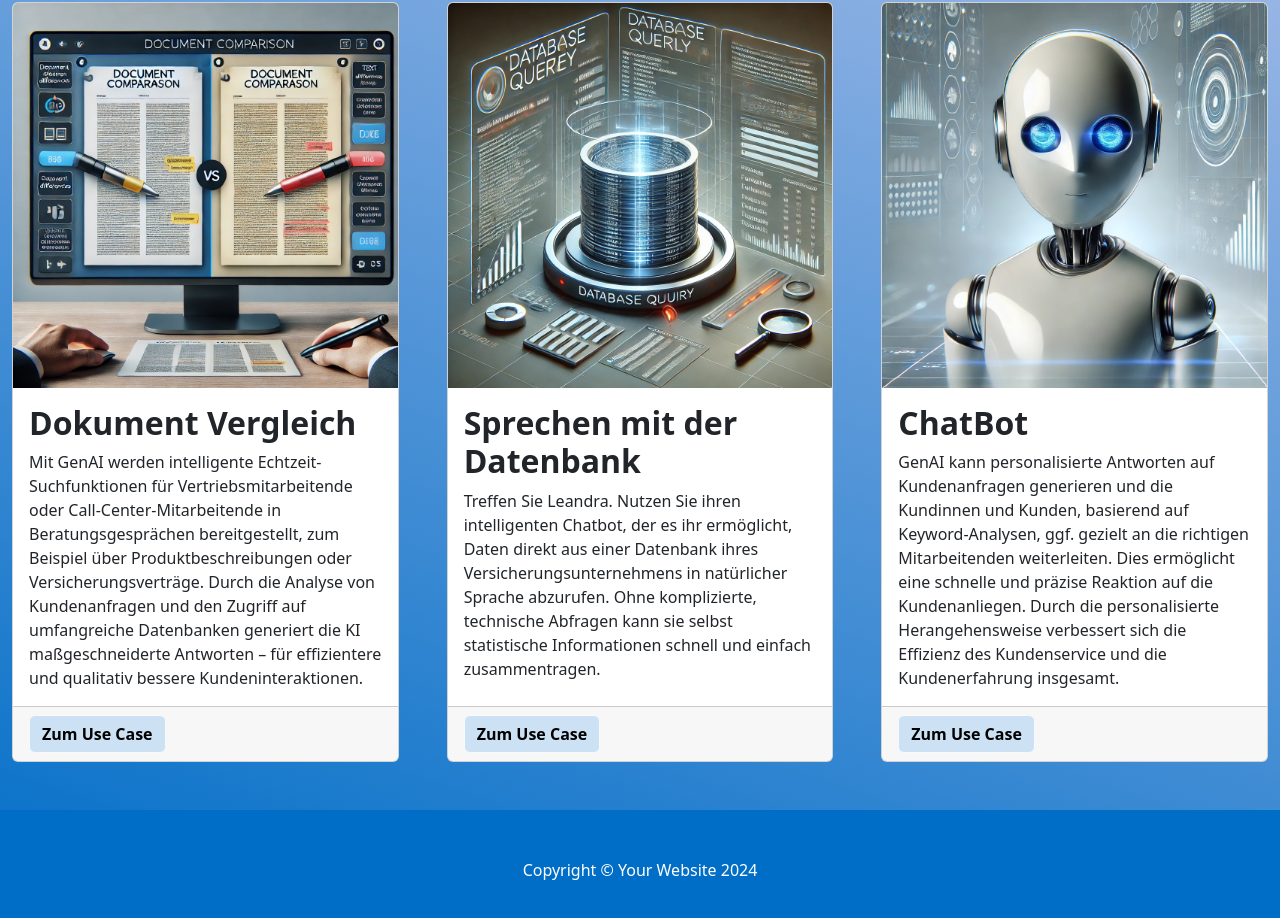
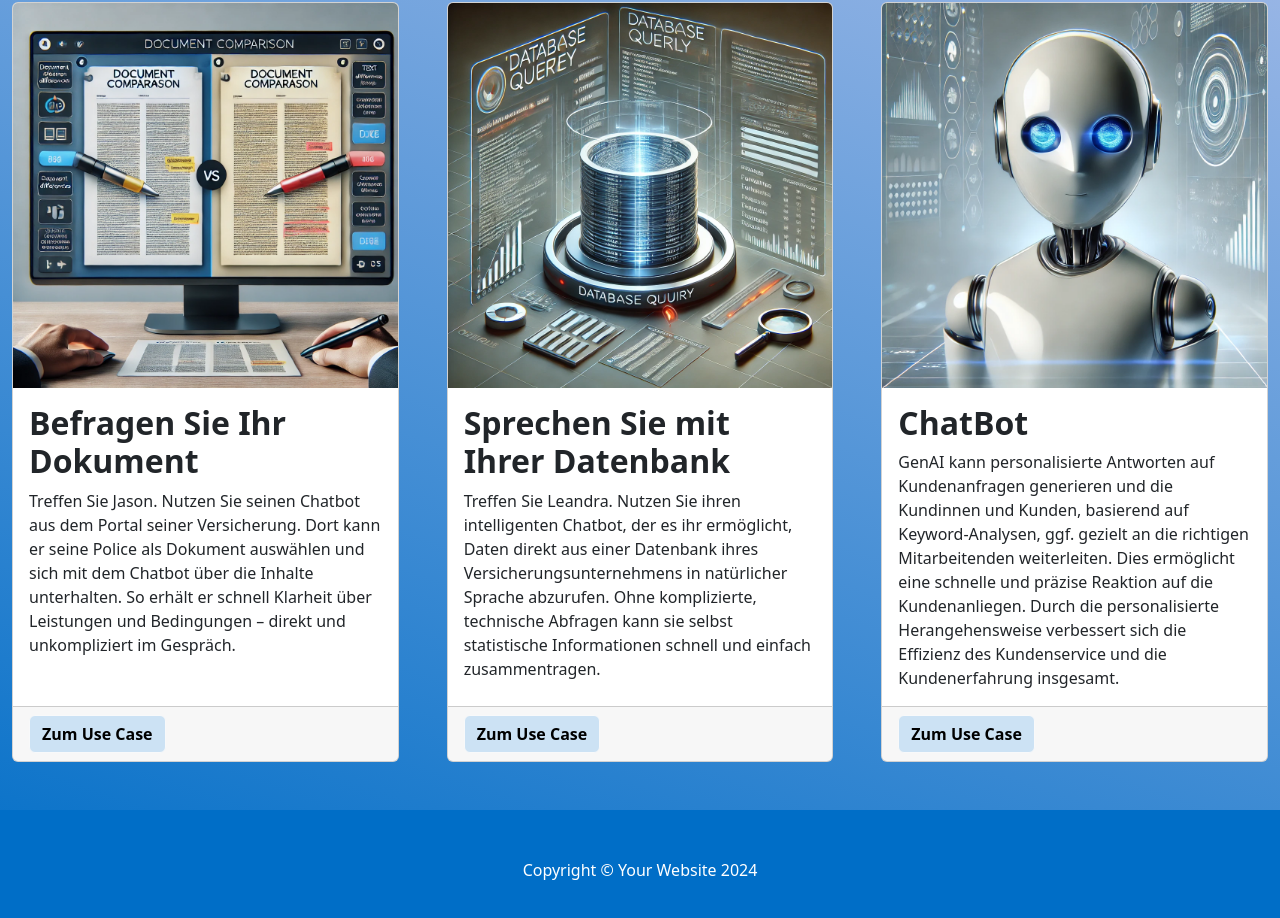
Before and after one commit to coskun45/adesso-ddi-use-cases, a website: page src/index.html in a window 1280 px wide. Shown: the part 640-1558 px from the top of the page. Drawn offline with nearby package versions, Linux system fonts and the light colour scheme.

Commit message:
Verbessert text inhalt

```diff
--- a/src/index.html
+++ b/src/index.html
@@ -52,8 +52,8 @@
                     <div class="card h-100">
                         <img src="./assets/images/docs_vergleich.webp" class="card-img-top" alt="Dokument Vergleich">
                         <div class="card-body">
-                            <h2 class="card-title">Dokument Vergleich</h2>
-                            <p class="card-text">Mit GenAI werden intelligente Echtzeit-Suchfunktionen für Vertriebsmitarbeitende oder Call-Center-Mitarbeitende in Beratungsgesprächen bereitgestellt, zum Beispiel über Produktbeschreibungen oder Versicherungsverträge. Durch die Analyse von Kundenanfragen und den Zugriff auf umfangreiche Datenbanken generiert die KI maßgeschneiderte Antworten – für effizientere und qualitativ bessere Kundeninteraktionen.</p>
+                            <h2 class="card-title">Befragen Sie Ihr Dokument</h2>
+                            <p class="card-text">Treffen Sie Jason. Nutzen Sie seinen Chatbot aus dem Portal seiner Versicherung. Dort kann er seine Police als Dokument auswählen und sich mit dem Chatbot über die Inhalte unterhalten. So erhält er schnell Klarheit über Leistungen und Bedingungen – direkt und unkompliziert im Gespräch.</p>
                         </div>
                         <div class="card-footer"><a class="btn btn-light" href="http:108.142.55.95/faq/playground/" target="_blank"><span class="zumCaseButtonInhalt">Zum Use Case</span></a></div>
                     </div>
@@ -63,7 +63,7 @@
                         <img src="./assets/images/db_befragung.webp" class="card-img-top" alt="Dokument Vergleich">
 
                         <div class="card-body">
-                            <h2 class="card-title">Sprechen mit der Datenbank</h2>
+                            <h2 class="card-title">Sprechen Sie mit Ihrer Datenbank</h2>
                             <p class="card-text">Treffen Sie Leandra. Nutzen Sie ihren intelligenten Chatbot, der es ihr ermöglicht, Daten direkt aus einer Datenbank ihres Versicherungsunternehmens in natürlicher Sprache abzurufen. Ohne komplizierte, technische Abfragen kann sie selbst statistische Informationen schnell und einfach zusammentragen.</p>
                         </div>
                         <div class="card-footer"><a class="btn btn-light"  href="http://135.236.46.174/" target="_blank"><span class="zumCaseButtonInhalt">Zum Use Case</span></a></div>
```
